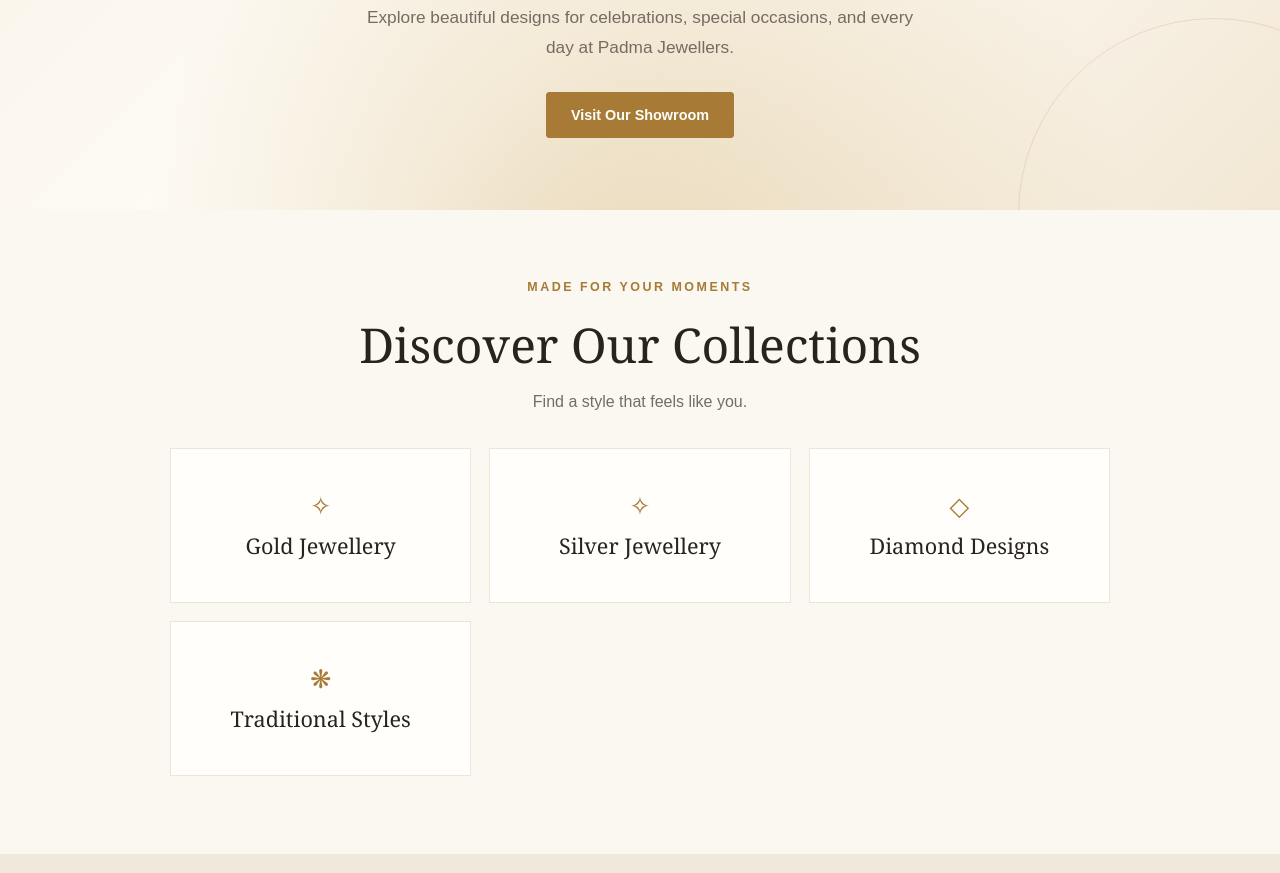
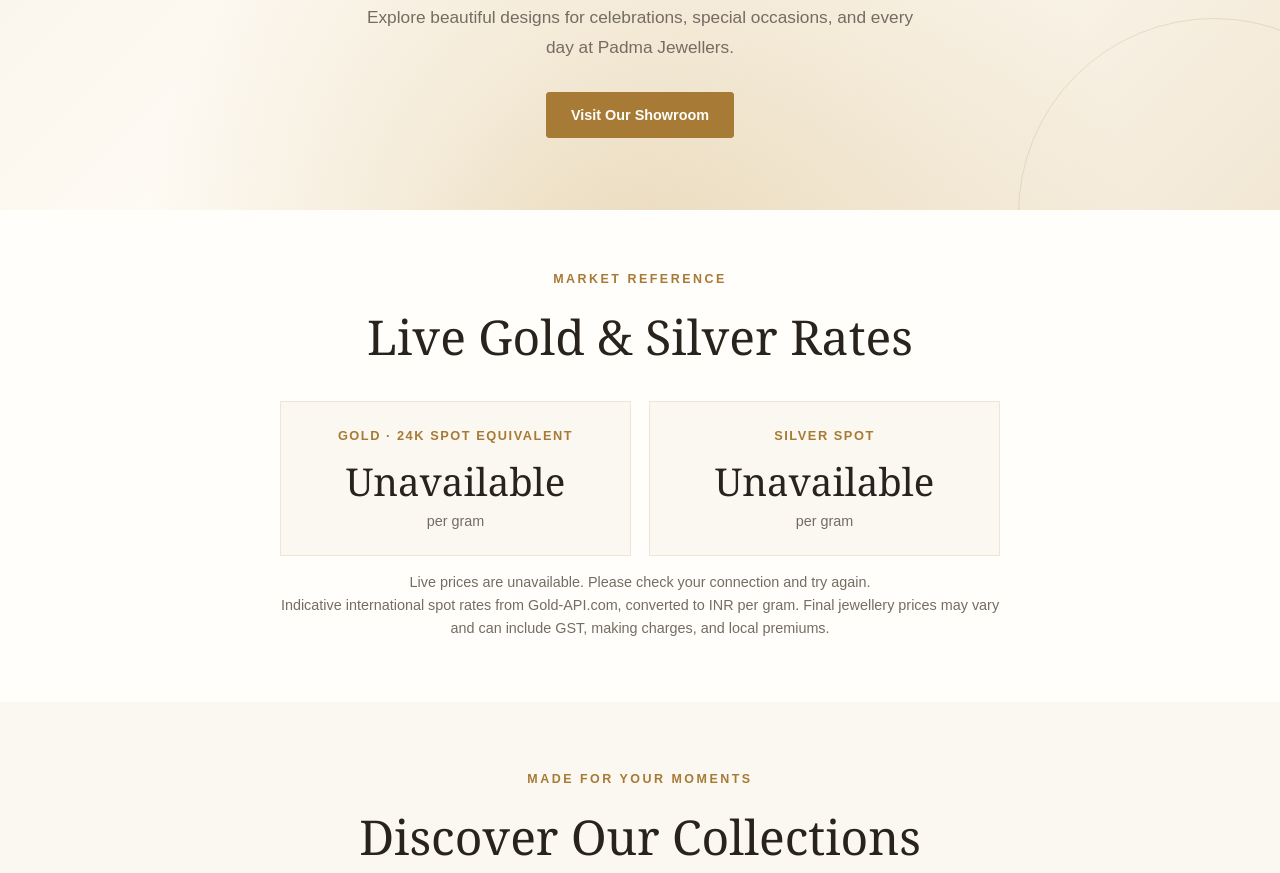
Before and after one commit to kcsilver/jewellery-shop, a plain HTML site: page index.html in a window 1280 px wide. Shown: the part 547-1420 px from the top of the page. Drawn offline with Linux system fonts and the light colour scheme; no server answers.

Commit message:
Show live gold and silver prices

```diff
--- a/index.html
+++ b/index.html
@@ -173,6 +173,67 @@
             text-align: center;
         }
 
+        .market-prices {
+            padding: 62px 24px;
+            text-align: center;
+            background: var(--white);
+        }
+
+        .market-prices h2 {
+            margin: 0;
+            font-size: clamp(2rem, 5vw, 3rem);
+        }
+
+        .price-grid {
+            display: grid;
+            grid-template-columns: repeat(2, minmax(0, 1fr));
+            gap: 18px;
+            width: min(720px, 100%);
+            margin: 32px auto 18px;
+        }
+
+        .price-card {
+            padding: 26px 20px;
+            background: var(--cream);
+            border: 1px solid #eee5d6;
+        }
+
+        .price-card h3 {
+            margin: 0 0 12px;
+            color: var(--gold);
+            font-size: 0.8rem;
+            letter-spacing: 0.12em;
+            text-transform: uppercase;
+        }
+
+        .price-value {
+            margin: 0;
+            font-family: Georgia, "Times New Roman", serif;
+            font-size: clamp(1.7rem, 5vw, 2.4rem);
+        }
+
+        .price-unit,
+        .price-status,
+        .price-disclaimer {
+            color: var(--muted);
+            font-size: 0.9rem;
+        }
+
+        .price-unit {
+            margin: 6px 0 0;
+        }
+
+        .price-status {
+            min-height: 1.4em;
+            margin: 12px 0 0;
+        }
+
+        .price-disclaimer {
+            max-width: 720px;
+            margin: 0 auto;
+            line-height: 1.6;
+        }
+
         .collections h2,
         .contact h2 {
             margin: 0;
@@ -290,6 +351,7 @@
                 min-height: 430px;
             }
 
+            .price-grid,
             .collection-grid,
             .contact-grid {
                 grid-template-columns: 1fr;
@@ -302,6 +364,7 @@
         <a class="brand" href="#home">Padma jewellers</a>
         <nav aria-label="Main navigation">
             <a href="#home">Home</a>
+            <a href="#prices">Live Rates</a>
             <a href="#contact">Contact Us</a>
         </nav>
     </header>
@@ -314,6 +377,25 @@
                 <p class="hero-copy">Explore beautiful designs for celebrations, special occasions, and every day at Padma Jewellers.</p>
                 <a class="button" href="#contact">Visit Our Showroom</a>
             </div>
+        </section>
+
+        <section class="market-prices" id="prices" aria-labelledby="prices-title">
+            <p class="eyebrow">Market reference</p>
+            <h2 id="prices-title">Live Gold &amp; Silver Rates</h2>
+            <div class="price-grid">
+                <article class="price-card">
+                    <h3>Gold · 24K spot equivalent</h3>
+                    <p class="price-value" id="gold-price" aria-live="polite">Loading…</p>
+                    <p class="price-unit">per gram</p>
+                </article>
+                <article class="price-card">
+                    <h3>Silver spot</h3>
+                    <p class="price-value" id="silver-price" aria-live="polite">Loading…</p>
+                    <p class="price-unit">per gram</p>
+                </article>
+            </div>
+            <p class="price-status" id="price-status" role="status" aria-live="polite">Connecting to live prices…</p>
+            <p class="price-disclaimer">Indicative international spot rates from Gold-API.com, converted to INR per gram. Final jewellery prices may vary and can include GST, making charges, and local premiums.</p>
         </section>
 
         <section class="collections" aria-labelledby="collections-title">
@@ -362,5 +444,72 @@
     <footer>
         <p>&copy; 2026 Swarna Jewellers · Begusarai, Bihar</p>
     </footer>
+
+    <script>
+        const troyOunceInGrams = 31.1035;
+        const inrFormatter = new Intl.NumberFormat("en-IN", {
+            style: "currency",
+            currency: "INR",
+            maximumFractionDigits: 2
+        });
+        const timeFormatter = new Intl.DateTimeFormat("en-IN", {
+            hour: "numeric",
+            minute: "2-digit",
+            timeZoneName: "short"
+        });
+
+        async function updateMetalPrice(symbol, elementId) {
+            const priceElement = document.getElementById(elementId);
+
+            try {
+                const response = await fetch(`https://api.gold-api.com/price/${symbol}/INR`);
+                if (!response.ok) {
+                    throw new Error(`Price API returned HTTP ${response.status}`);
+                }
+
+                const quote = await response.json();
+                const price = Number(quote.price);
+                const updatedAt = new Date(quote.updatedAt);
+                if (!Number.isFinite(price) || Number.isNaN(updatedAt.getTime())) {
+                    throw new Error("Price API returned invalid quote data");
+                }
+
+                priceElement.textContent = `${inrFormatter.format(price / troyOunceInGrams)} / g`;
+                priceElement.dataset.loaded = "true";
+                return updatedAt;
+            } catch (error) {
+                console.error(`Unable to update ${symbol} price:`, error);
+                if (priceElement.dataset.loaded !== "true") {
+                    priceElement.textContent = "Unavailable";
+                }
+                return null;
+            }
+        }
+
+        async function refreshMetalPrices() {
+            const [goldUpdatedAt, silverUpdatedAt] = await Promise.all([
+                updateMetalPrice("XAU", "gold-price"),
+                updateMetalPrice("XAG", "silver-price")
+            ]);
+            const successfulUpdates = [goldUpdatedAt, silverUpdatedAt].filter(Boolean);
+            const status = document.getElementById("price-status");
+
+            if (successfulUpdates.length === 0) {
+                status.textContent = "Live prices are unavailable. Please check your connection and try again.";
+                return;
+            }
+
+            if (successfulUpdates.length < 2) {
+                status.textContent = "One rate is unavailable; any previous quote is retained.";
+                return;
+            }
+
+            const latestUpdate = new Date(Math.max(...successfulUpdates.map(date => date.getTime())));
+            status.textContent = `Updated ${timeFormatter.format(latestUpdate)} · refreshes every 30 seconds`;
+        }
+
+        refreshMetalPrices();
+        window.setInterval(refreshMetalPrices, 30000);
+    </script>
 </body>
 </html>
```
